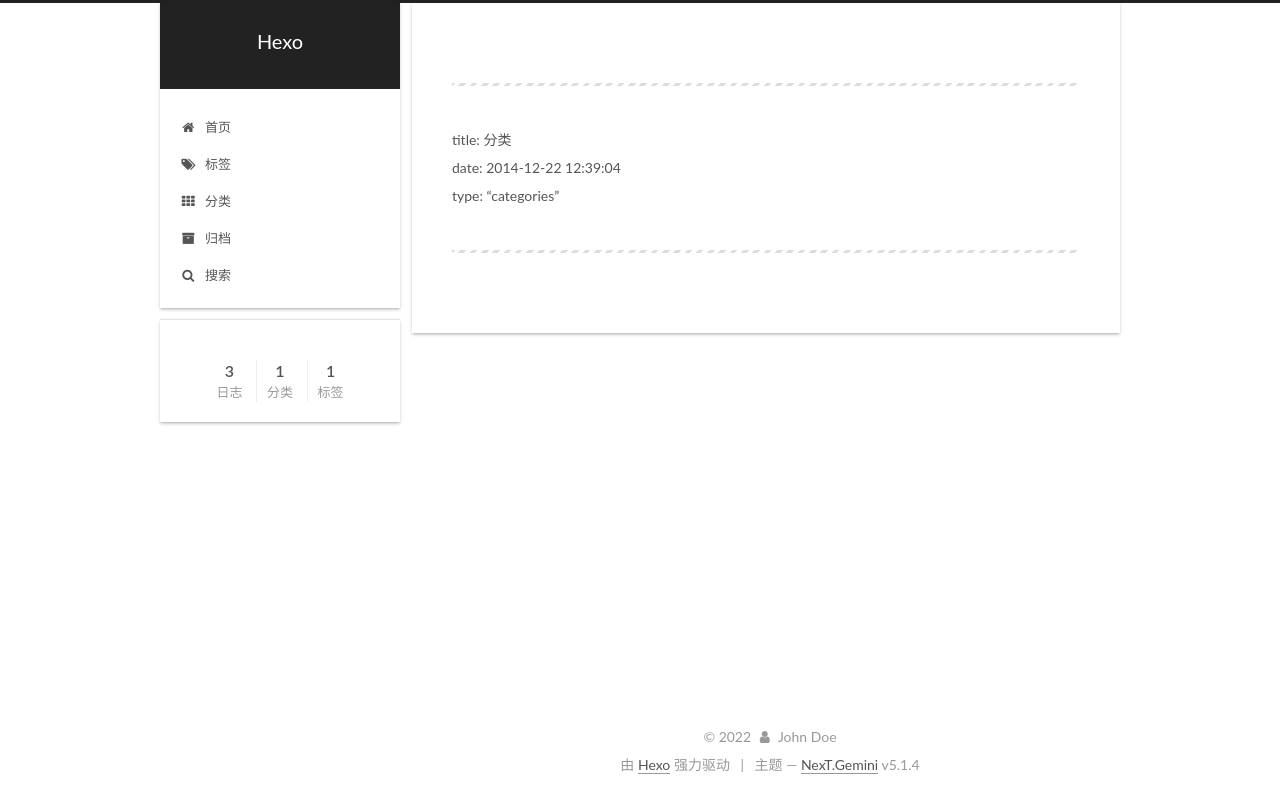
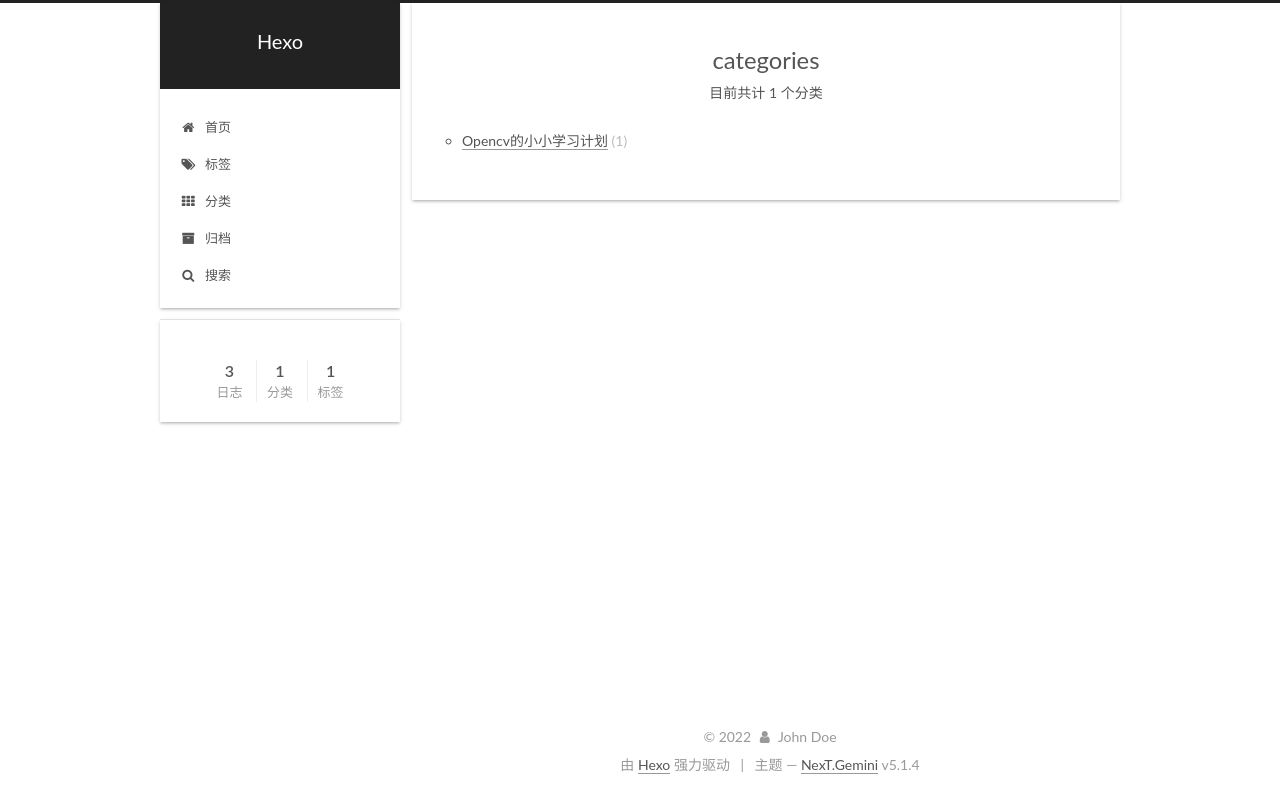
Before and after one commit to xiaoshahun/xiaoshahun.github.io, a plain HTML site: page categories/index.html in a window 1280 px wide. Drawn offline with Linux system fonts and the light colour scheme.

Commit message:
Site updated: 2022-05-25 02:50:51

```diff
--- a/categories/index.html
+++ b/categories/index.html
@@ -79,15 +79,13 @@
 
 
 
-<meta name="description" content="title: 分类 date: 2014-12-22 12:39:04 type: “categories”">
 <meta property="og:type" content="website">
-<meta property="og:title" content="Hexo">
+<meta property="og:title" content="categories">
 <meta property="og:url" content="http://example.com/categories/index.html">
 <meta property="og:site_name" content="Hexo">
-<meta property="og:description" content="title: 分类 date: 2014-12-22 12:39:04 type: “categories”">
 <meta property="og:locale">
-<meta property="article:published_time" content="2022-05-24T18:39:31.295Z">
-<meta property="article:modified_time" content="2022-05-24T18:39:31.295Z">
+<meta property="article:published_time" content="2022-05-19T17:19:55.000Z">
+<meta property="article:modified_time" content="2022-05-24T18:50:33.798Z">
 <meta property="article:author" content="John Doe">
 <meta name="twitter:card" content="summary">
 
@@ -125,7 +123,7 @@
 
 
 
-  <title> | Hexo</title>
+  <title>categories | Hexo</title>
 
 
 
@@ -279,7 +277,7 @@
     <div class="post-block page">
       <header class="post-header">
 
-	<h1 class="post-title" itemprop="name headline"></h1>
+	<h1 class="post-title" itemprop="name headline">categories</h1>
 
 
 
@@ -291,10 +289,14 @@
       <div class="post-body">
 
 
-          <hr>
-<p> title: 分类<br> date: 2014-12-22 12:39:04<br> type: “categories”</p>
-<hr>
-
+          <div class="category-all-page">
+            <div class="category-all-title">
+                目前共计 1 个分类
+            </div>
+            <div class="category-all">
+              <ul class="category-list"><li class="category-list-item"><a class="category-list-link" href="/categories/Opencv%E7%9A%84%E5%B0%8F%E5%B0%8F%E5%AD%A6%E4%B9%A0%E8%AE%A1%E5%88%92/">Opencv的小小学习计划</a><span class="category-list-count">1</span></li></ul>
+            </div>
+          </div>
 
       </div>
 
@@ -362,10 +364,10 @@
 
 
               <div class="site-state-item site-state-categories">
-
+                <a href="/categories/index.html">
                   <span class="site-state-item-count">1</span>
                   <span class="site-state-item-name">分类</span>
-
+                </a>
               </div>
 
 
```
Also changed, not shown: 2022/05/11/hello-world/index.html (+2 -2 lines), 2022/05/20/小傻混的OPENCV学习日记/index.html (+2 -2 lines), 2022/05/24/page/index.html (+2 -2 lines), archives/2022/05/index.html (+2 -2 lines), archives/2022/index.html (+2 -2 lines), archives/index.html (+2 -2 lines), categories/Opencv的小小学习计划/index.html (+2 -2 lines), index.html (+2 -2 lines), tags/学习/index.html (+2 -2 lines).
